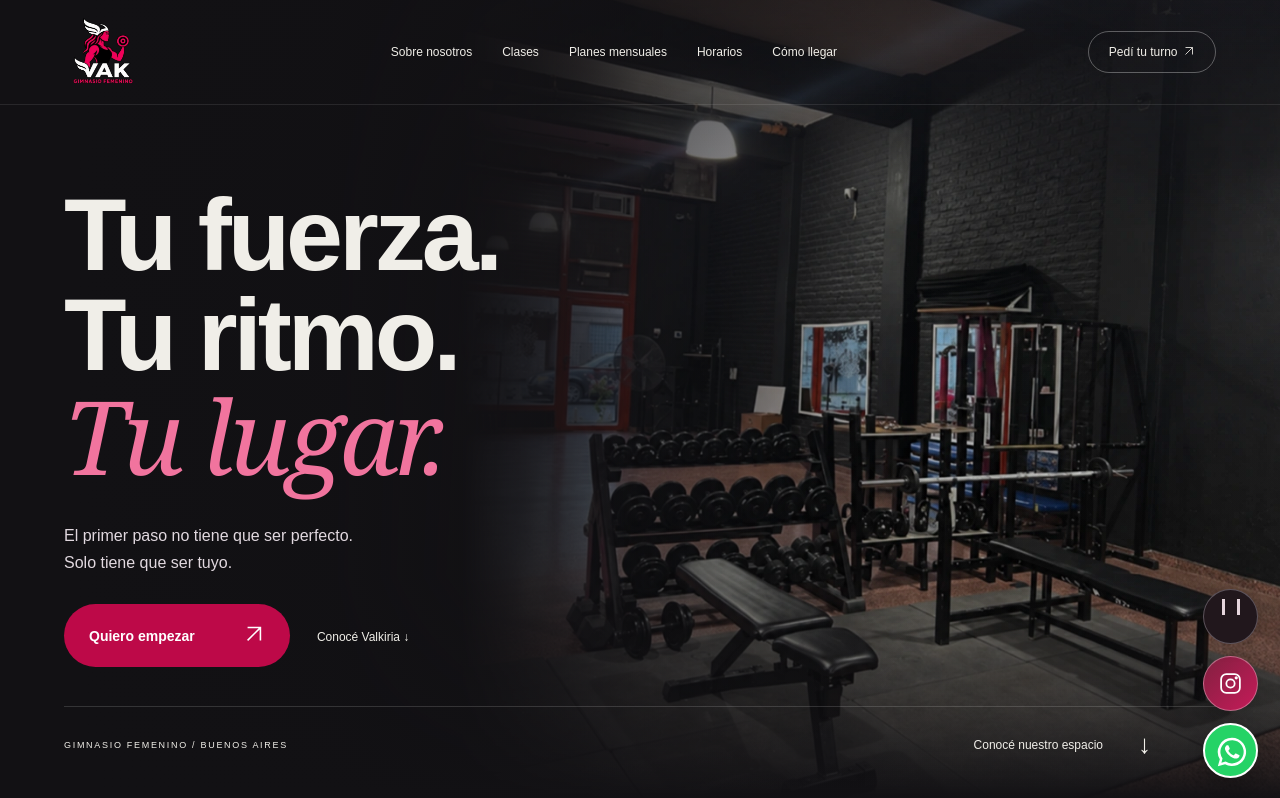
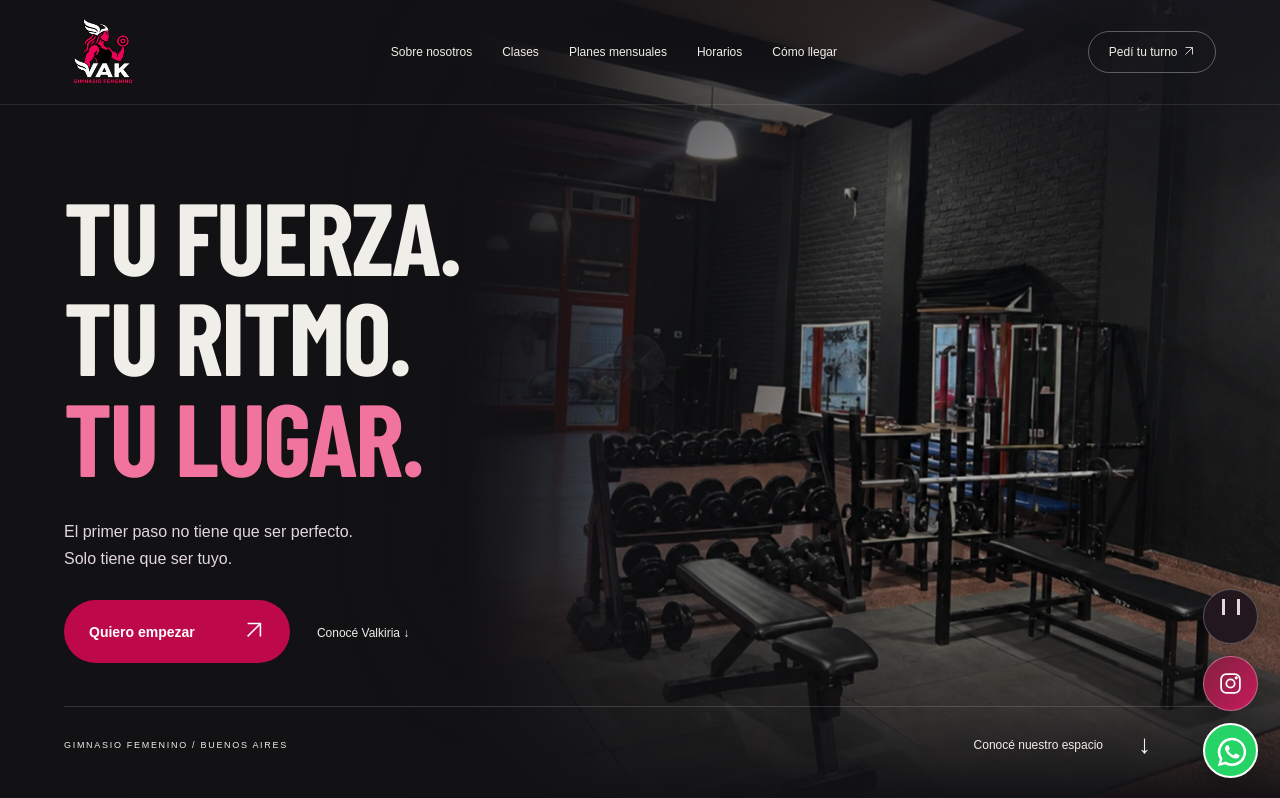
Before and after one commit to sebaroldaaan/valkiria-gym, a Next.js app: page / in a window 1280 px wide. Shown: the top 798 px of the page. Built offline with nearby package versions, Linux system fonts and the light colour scheme; no server answers.

Commit message:
Apply approved Barlow Condensed heading typography

```diff
--- a/app/layout.jsx
+++ b/app/layout.jsx
@@ -2,6 +2,15 @@ import "./globals.css";
 import "./brand.css";
 import "./motion.css";
 import "./cinematic.css";
+import "./typography.css";
+import localFont from "next/font/local";
+
+const displayFont = localFont({
+  src: "../public/fonts/BarlowCondensed-Bold.ttf",
+  weight: "700",
+  display: "swap",
+  variable: "--font-display",
+});
 
 export const metadata = {
   // Set SITE_URL to the public origin when the presentation is deployed.
@@ -25,7 +34,7 @@ export const metadata = {
 
 export default function RootLayout({ children }) {
   return (
-    <html lang="es">
+    <html lang="es" className={displayFont.variable}>
       <body>{children}</body>
     </html>
   );
--- /dev/null
+++ b/app/typography.css
@@ -0,0 +1,21 @@
+/* Approved typography only: preserve the existing composition and type sizes. */
+.hero-cinematic h1,
+.section h2,
+.booking h2,
+.cards > article h3,
+.plan-option h3,
+.story-copy {
+  font-family: var(--font-display), Arial, sans-serif;
+  font-weight: 700;
+  text-transform: uppercase;
+  letter-spacing: -.02em;
+}
+
+.hero-cinematic h1 em,
+.section h2 em,
+.booking h2 em,
+.story-copy em {
+  font-family: inherit;
+  font-weight: inherit;
+  font-style: normal;
+}
```
Also changed, not shown: public/fonts/BarlowCondensed-Bold.ttf (added), public/fonts/OFL.txt (added), 1 other file (tests, documents, lock files or other folders).
